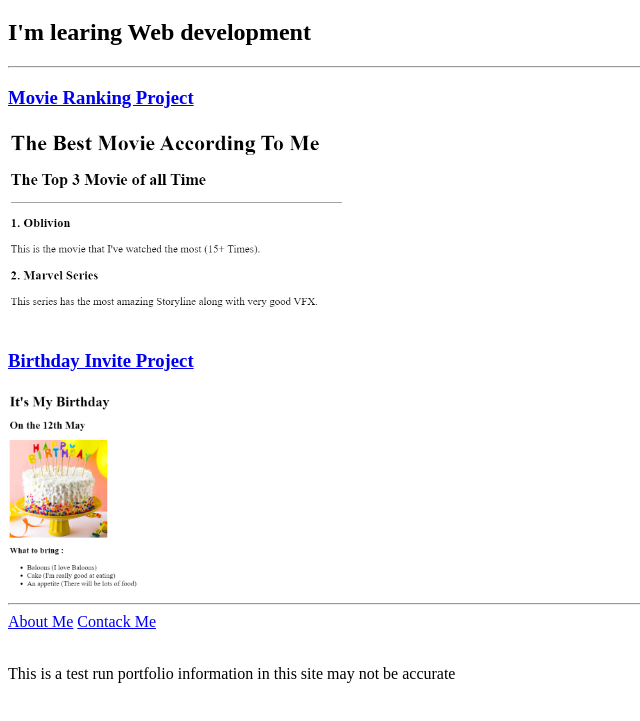
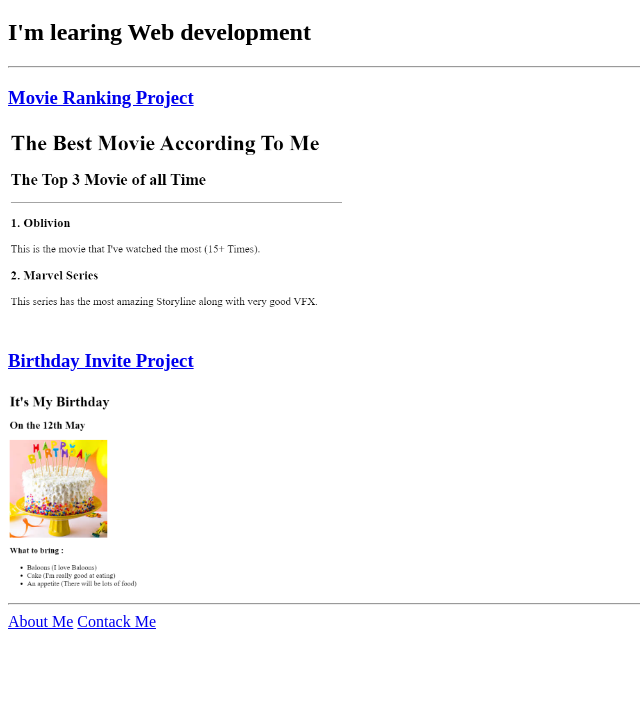
Before and after one commit to ANSHU-0/html-portfolio, a plain HTML site: page index.html in a window 1280 px wide. Shown: the part 61-782 px from the top of the page, without its empty margins (0-640 px from the left). Drawn offline with Linux system fonts and the light colour scheme.

Commit message:
index.html

```diff
--- a/index.html
+++ b/index.html
@@ -16,8 +16,5 @@
     <hr />
     <a href="./public/about.html">About Me</a>
     <a href="./public/contact.html">Contack Me</a>
-    <br />
-    <br />
-    <p>This is a test run portfolio information in this site may not be accurate </p>
 </body>
 </html>
```
